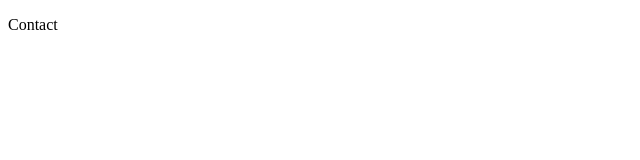
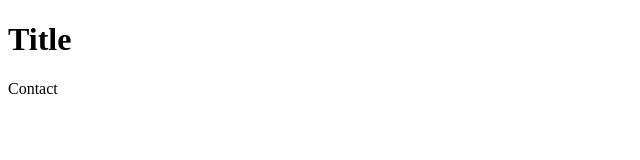
Before and after one commit to lasha1121/test, a plain HTML site: page index.html in a window 1280 px wide. Shown: the whole page, without its empty margins (0-640 px from the left). Drawn offline with Linux system fonts and the light colour scheme.

Commit message:
add h1 in main

```diff
--- a/index.html
+++ b/index.html
@@ -8,7 +8,7 @@
   </head>
   <body>
     <header></header>
-    <main></main>
+    <main><h1>Title</h1></main>
     <footer>
       <p>Contact</p>
     </footer>
```
